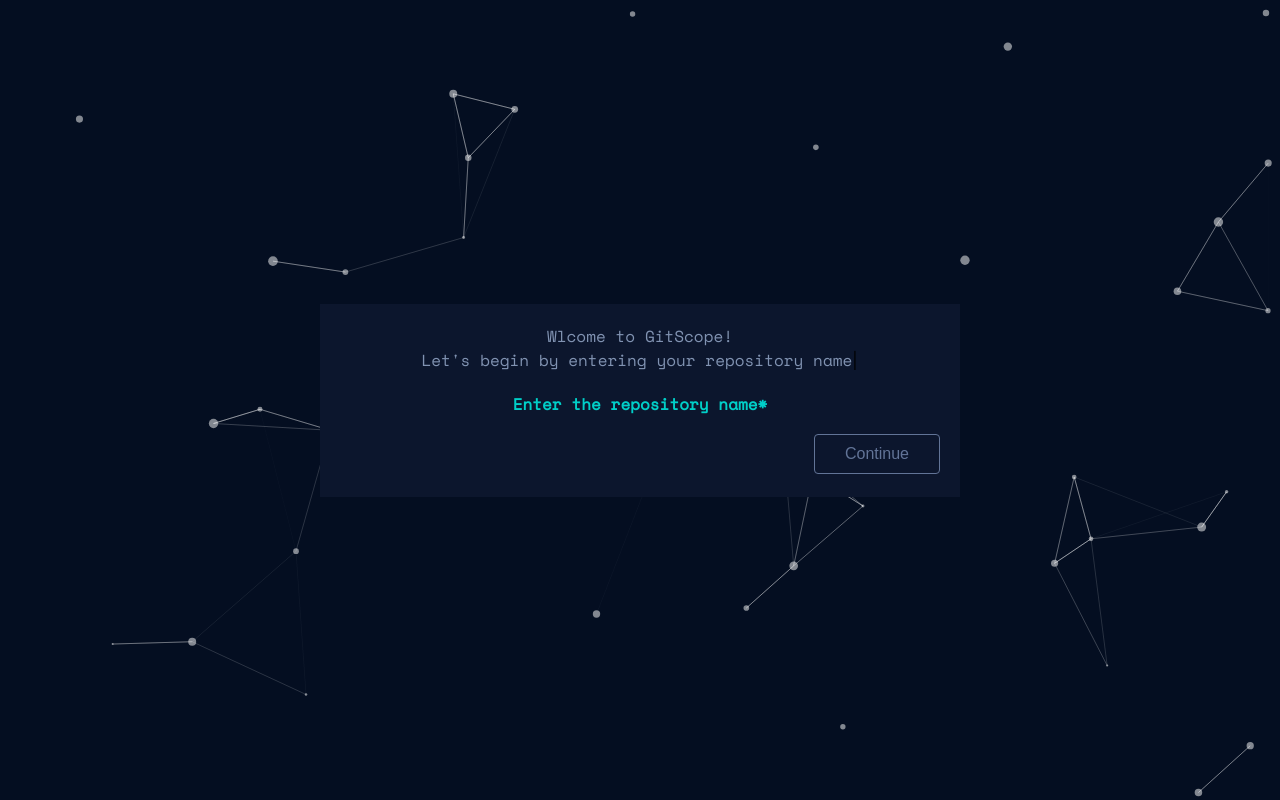
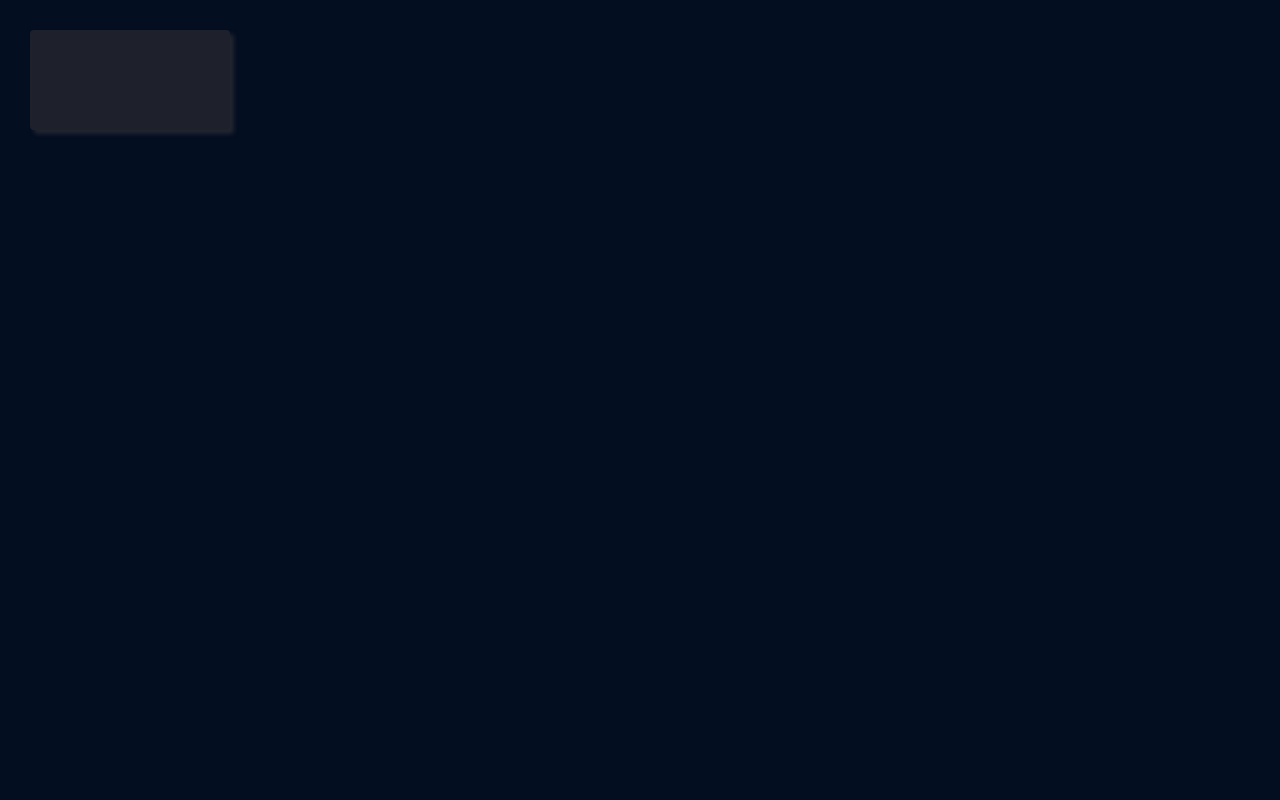
Before and after one commit to Kabilesh020799/GitScope, a React (Create React App) app: page /dashboard in a window 1280 px wide. Before the commit this address led to /login. Built offline with nearby package versions, Linux system fonts and the light colour scheme; the HTML template or start-up script is replaced by a standard one.

Commit message:
Dashboard: card setup

```diff
--- /dev/null
+++ b/src/components/card/card.jsx
@@ -0,0 +1,19 @@
+import React from 'react';
+import './style.scss';
+
+const Card = (props) => {
+  const {
+    className,
+    name,
+    value,
+  } = props;
+
+  return (
+    <div className={`card ${className ? className : ''}`}>
+      <div className="card-name">{name}</div>
+      <div className="card-value">{value}</div>
+    </div>
+  );
+};
+
+export default Card;
--- /dev/null
+++ b/src/components/card/index.js
@@ -0,0 +1,3 @@
+import Card from "./card";
+
+export default Card;
--- /dev/null
+++ b/src/components/card/style.scss
@@ -0,0 +1,19 @@
+.card {
+  height: 100px;
+  width: 200px;
+  background: #1E202B;
+  border-radius: 4px;
+  box-shadow: 4px 4px 4px #212630;
+  margin-top: 30px;
+  margin-left: 30px;
+
+  &-name {
+    font-size: 20px;
+    color: white;
+  }
+  &-value {
+    font-size: 30px;
+    font-weight: bold;
+    color: white;
+  }
+}
--- a/src/containers/dashboard/Dashboard.jsx
+++ b/src/containers/dashboard/Dashboard.jsx
@@ -1,10 +1,11 @@
 import React from 'react';
 import './style.scss';
+import Card from '../../components/card';
 
 const Dashboard = () => {
   return (
     <div className='dashboard'>
-
+      <Card />
     </div>
   );
 };
--- a/src/containers/login/Login.jsx
+++ b/src/containers/login/Login.jsx
@@ -5,10 +5,12 @@
 import api from '../../requests';
 
 import './style.scss';
+import { useNavigate } from 'react-router-dom';
 
 const Login = () => {
   const [isTypeDone, setIsTypeDone] = useState(false);
   const [repo, setRepo] = useState('');
+  const navigate = useNavigate();
 
   const welcomeText = "Welcome to GitScope! \n Let\'s begin by entering your repository name";
 
@@ -17,8 +19,10 @@
     const repoList = repo.split('/');
     const user = repoList?.[3];
     const repoName = repoList?.[4];
-    const result = await api.get(`${user}/${repoName}/commits`);
-    console.log(result);
+    let result = await api.get(`${user}/${repoName}/commits`);
+    if(result.length) {
+      navigate('/dashboard');
+    }
   };
 
   return (
--- a/src/router/routesInfo.js
+++ b/src/router/routesInfo.js
@@ -1,11 +1,17 @@
 import React from 'react';
 import Login from '../containers/login';
+import Dashboard from '../containers/dashboard/Dashboard';
 
 const routes = [
   {
     id: 'login',
     route: 'login',
     component: <Login />,
+  },
+  {
+    id: 'dashboard',
+    route: 'dashboard',
+    component: <Dashboard />
   }
 ];
 
```
